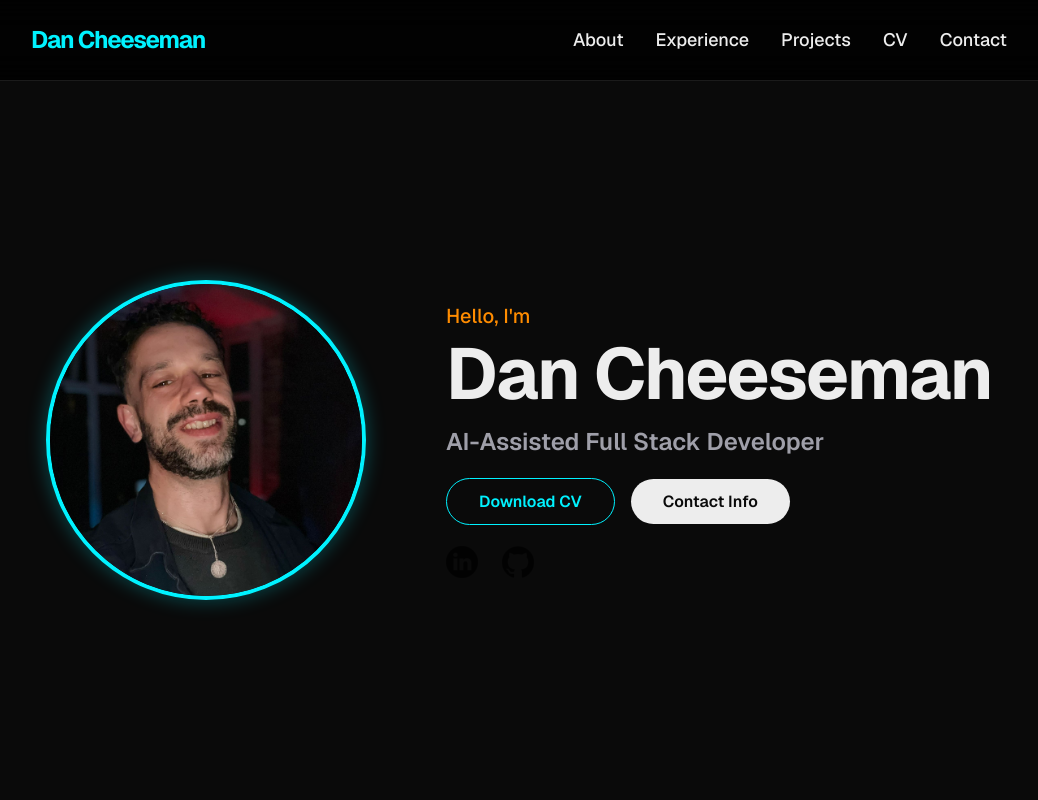
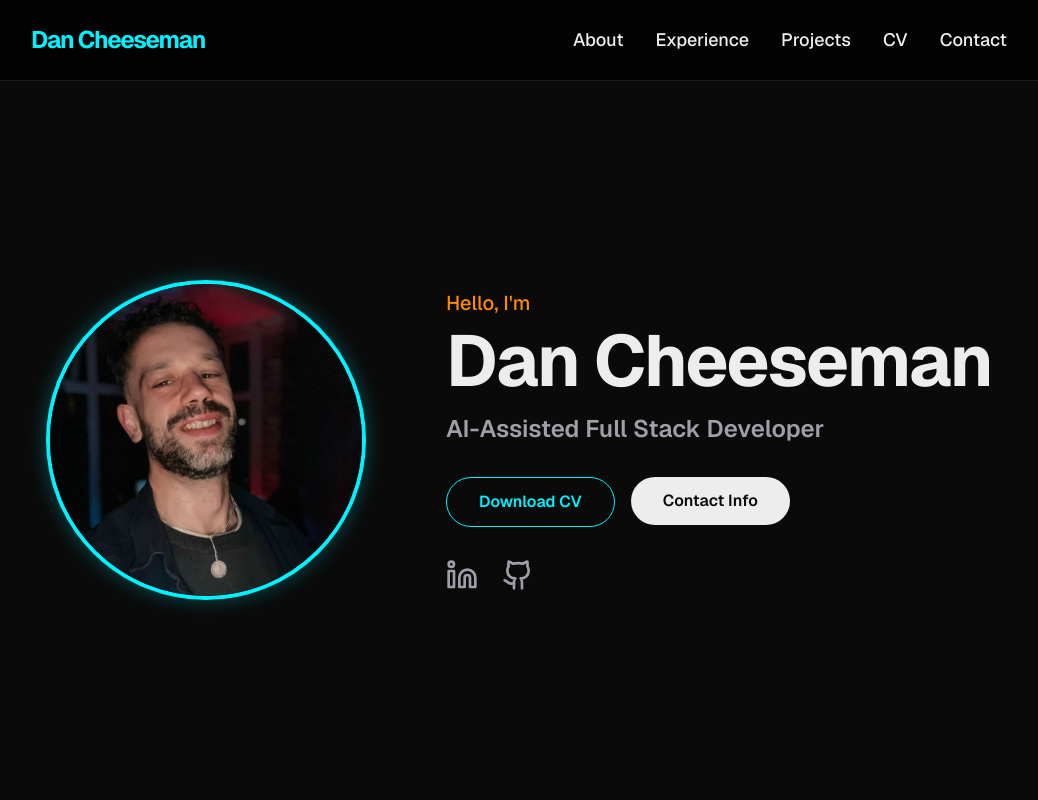
Before and after one commit to danichese/danichese.github.io, a Next.js app: page / in a window 1280 px wide. Shown: the top 800 px of the page, without its empty margins (121-1159 px from the left). Built offline with nearby package versions, Linux system fonts and the light colour scheme.

Commit message:
conductor(checkpoint): Checkpoint end of Phase 4: Final Verification & Deployment

```diff
--- a/conductor/tracks/refactor_docs_polish_20260125/plan.md
+++ b/conductor/tracks/refactor_docs_polish_20260125/plan.md
@@ -23,23 +23,23 @@
 - [x] Task: Conductor - User Manual Verification 'Documentation Overhaul' (Protocol in workflow.md)
 
 ## Phase 3: UI/UX Polish & Animations
-- [ ] Task: Install Animation Library
-    - [ ] Install `framer-motion` (or similar) for React animations.
-- [ ] Task: Implement Micro-Interactions
-    - [ ] Add hover effects to cards and buttons.
-    - [ ] Implement smooth scroll behavior for navigation.
-- [ ] Task: Add Page Transitions
-    - [ ] Create a layout wrapper for smooth page entry/exit animations.
-- [ ] Task: Accessibility & SEO Audit
-    - [ ] Audit color contrast and aria-labels.
-    - [ ] Verify semantic HTML structure.
-- [ ] Task: Conductor - User Manual Verification 'UI/UX Polish & Animations' (Protocol in workflow.md)
+- [x] Task: Install Animation Library
+    - [x] Install `framer-motion` (or similar) for React animations.
+- [x] Task: Implement Micro-Interactions
+    - [x] Add hover effects to cards and buttons.
+    - [x] Implement smooth scroll behavior for navigation.
+- [x] Task: Add Page Transitions
+    - [x] Create a layout wrapper for smooth page entry/exit animations.
+- [x] Task: Accessibility & SEO Audit
+    - [x] Audit color contrast and aria-labels.
+    - [x] Verify semantic HTML structure.
+- [x] Task: Conductor - User Manual Verification 'UI/UX Polish & Animations' (Protocol in workflow.md)
 
 ## Phase 4: Final Verification & Deployment
-- [ ] Task: Run Full Test Suite
-    - [ ] Execute `npm test` and ensure all tests pass.
-    - [ ] Verify test coverage is > 80%.
-- [ ] Task: Build & Deploy
-    - [ ] Run production build to check for errors.
-    - [ ] Push to main to trigger GitHub Actions deployment.
-- [ ] Task: Conductor - User Manual Verification 'Final Verification & Deployment' (Protocol in workflow.md)
+- [x] Task: Run Full Test Suite
+    - [x] Execute `npm test` and ensure all tests pass.
+    - [x] Verify test coverage is > 80%.
+- [x] Task: Build & Deploy
+    - [x] Run production build to check for errors.
+    - [x] Push to main to trigger GitHub Actions deployment.
+- [x] Task: Conductor - User Manual Verification 'Final Verification & Deployment' (Protocol in workflow.md)
--- a/src/components/sections/ContactSection.tsx
+++ b/src/components/sections/ContactSection.tsx
@@ -1,5 +1,5 @@
-import Image from "next/image";
 import Link from "next/link";
+import { Mail, Linkedin } from "lucide-react";
 
 const ContactSection = () => {
   return (
@@ -7,15 +7,15 @@ const ContactSection = () => {
       <p className="text-human">Get In Touch</p>
       <h2 className="mt-2 text-4xl font-bold text-foreground">Contact Me</h2>
       <div className="mt-12 flex flex-col items-center gap-6 rounded-3xl border border-white/10 bg-zinc-900/30 px-12 py-8 md:flex-row">
-        <div className="flex items-center gap-3">
-          <Image src="/assets/email.png" alt="Email" width={24} height={24} className="opacity-70" />
-          <Link href="mailto:daniel.cheeseman6@gmail.com" className="text-lg hover:text-tech hover:underline decoration-tech underline-offset-4 transition-all">
+        <div className="flex items-center gap-3 text-zinc-400 hover:text-tech transition-colors">
+          <Mail size={24} />
+          <Link href="mailto:daniel.cheeseman6@gmail.com" className="text-lg hover:underline decoration-tech underline-offset-4 transition-all">
             daniel.cheeseman6@gmail.com
           </Link>
         </div>
-        <div className="flex items-center gap-3 border-white/10 md:border-l md:pl-6">
-          <Image src="/assets/linkedin.png" alt="LinkedIn" width={24} height={24} className="opacity-70" />
-          <Link href="https://www.linkedin.com/in/dan-cheeseman-b1968052/" target="_blank" className="text-lg hover:text-tech hover:underline decoration-tech underline-offset-4 transition-all">
+        <div className="flex items-center gap-3 border-white/10 md:border-l md:pl-6 text-zinc-400 hover:text-tech transition-colors">
+          <Linkedin size={24} />
+          <Link href="https://www.linkedin.com/in/dan-cheeseman-b1968052/" target="_blank" className="text-lg hover:underline decoration-tech underline-offset-4 transition-all">
             LinkedIn
           </Link>
         </div>
--- a/src/components/sections/HeroSection.tsx
+++ b/src/components/sections/HeroSection.tsx
@@ -1,10 +1,11 @@
 import Image from "next/image";
 import Link from "next/link";
 import * as motion from "framer-motion/client";
+import { Github, Linkedin } from "lucide-react";
 
 const HeroSection = () => {
   return (
-    <section id="profile" className="flex min-h-[90vh] flex-col items-center justify-center gap-12 md:flex-row md:gap-20">
+    <section id="profile" className="flex min-h-[90vh] flex-col items-center justify-center gap-12 md:flex-row md:gap-20 py-20 md:py-0">
       <motion.div
         className="relative h-64 w-64 overflow-hidden rounded-full border-4 border-tech shadow-[0_0_20px_rgba(0,242,255,0.3)] md:h-80 md:w-80"
         initial={{ opacity: 0, scale: 0.5 }}
@@ -32,34 +33,34 @@ const HeroSection = () => {
         <p className="mt-4 text-2xl font-semibold text-zinc-400">
           AI-Assisted Full Stack Developer
         </p>
-        <div className="mt-8 flex flex-wrap justify-center gap-4 md:justify-start">
-          <motion.div whileHover={{ scale: 1.05 }} whileTap={{ scale: 0.95 }}>
+        <div className="mt-8 flex flex-col sm:flex-row flex-wrap justify-center gap-4 md:justify-start w-full sm:w-auto">
+          <motion.div whileHover={{ scale: 1.05 }} whileTap={{ scale: 0.95 }} className="w-full sm:w-auto">
             <Link
               href="/assets/Dan-Cheeseman-CV-INC-2024.pdf"
               target="_blank"
-              className="rounded-full border border-tech px-8 py-3 font-semibold text-tech transition-all hover:bg-tech hover:text-black"
+              className="flex items-center justify-center rounded-full border border-tech px-8 py-3 font-semibold text-tech transition-all hover:bg-tech hover:text-black w-full sm:w-auto"
             >
               Download CV
             </Link>
           </motion.div>
-          <motion.div whileHover={{ scale: 1.05 }} whileTap={{ scale: 0.95 }}>
+          <motion.div whileHover={{ scale: 1.05 }} whileTap={{ scale: 0.95 }} className="w-full sm:w-auto">
             <Link
               href="#contact"
-              className="rounded-full bg-foreground px-8 py-3 font-semibold text-background transition-all hover:bg-zinc-300"
+              className="flex items-center justify-center rounded-full bg-foreground px-8 py-3 font-semibold text-background transition-all hover:bg-zinc-300 w-full sm:w-auto"
             >
               Contact Info
             </Link>
           </motion.div>
         </div>
-        <div className="mt-8 flex gap-6">
-          <motion.div whileHover={{ scale: 1.1, rotate: 5 }}>
+        <div className="mt-8 flex gap-6 text-zinc-400">
+          <motion.div whileHover={{ scale: 1.1, rotate: 5, color: "#ffffff" }}>
             <Link href="https://www.linkedin.com/in/dan-cheeseman-b1968052/" target="_blank" aria-label="LinkedIn">
-              <Image src="/assets/linkedin.png" alt="LinkedIn" width={32} height={32} className="opacity-70 hover:opacity-100" />
+              <Linkedin size={32} />
             </Link>
           </motion.div>
-          <motion.div whileHover={{ scale: 1.1, rotate: -5 }}>
+          <motion.div whileHover={{ scale: 1.1, rotate: -5, color: "#ffffff" }}>
             <Link href="https://github.com/danichese" target="_blank" aria-label="GitHub">
-              <Image src="/assets/github.png" alt="GitHub" width={32} height={32} className="opacity-70 hover:opacity-100" />
+              <Github size={32} />
             </Link>
           </motion.div>
         </div>
```
